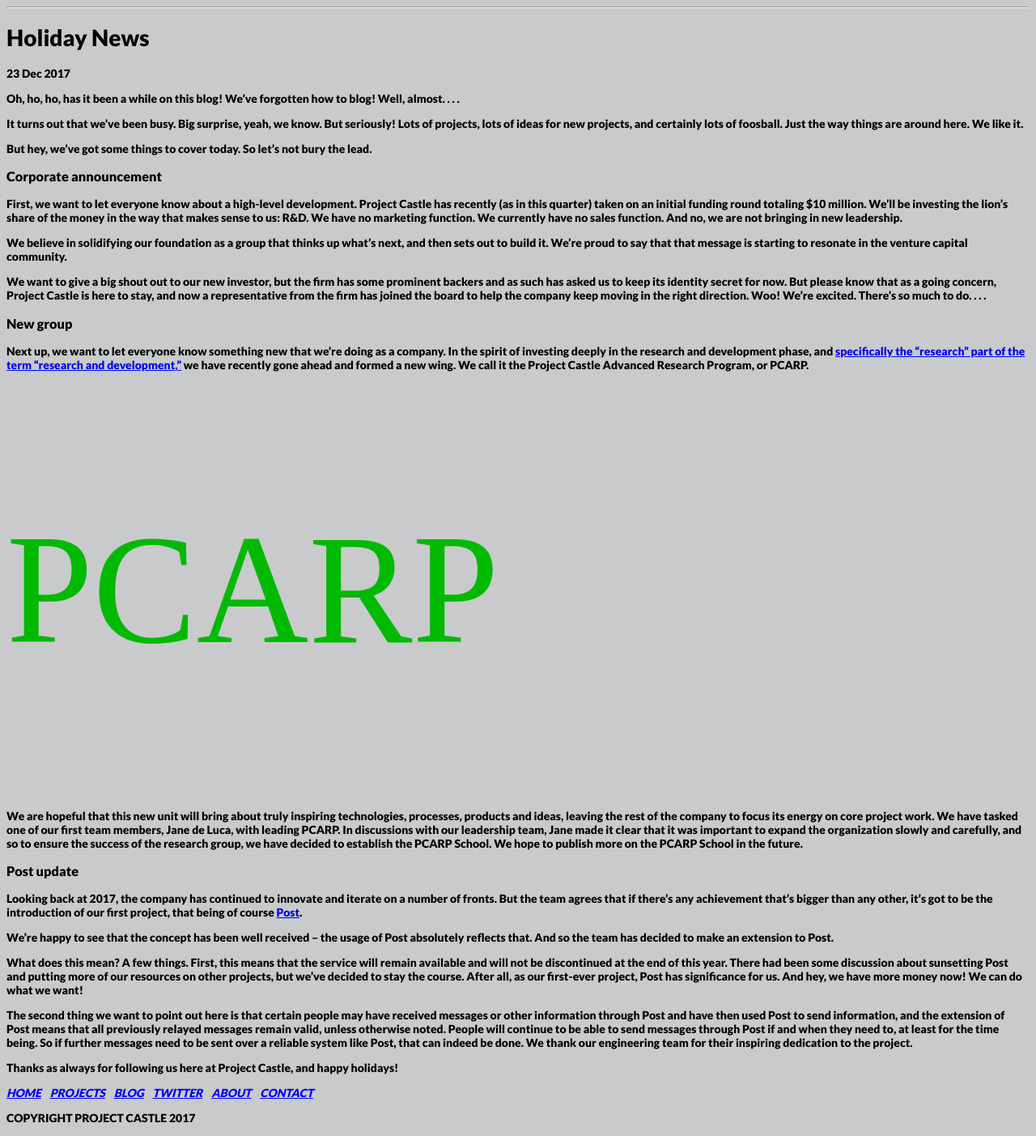
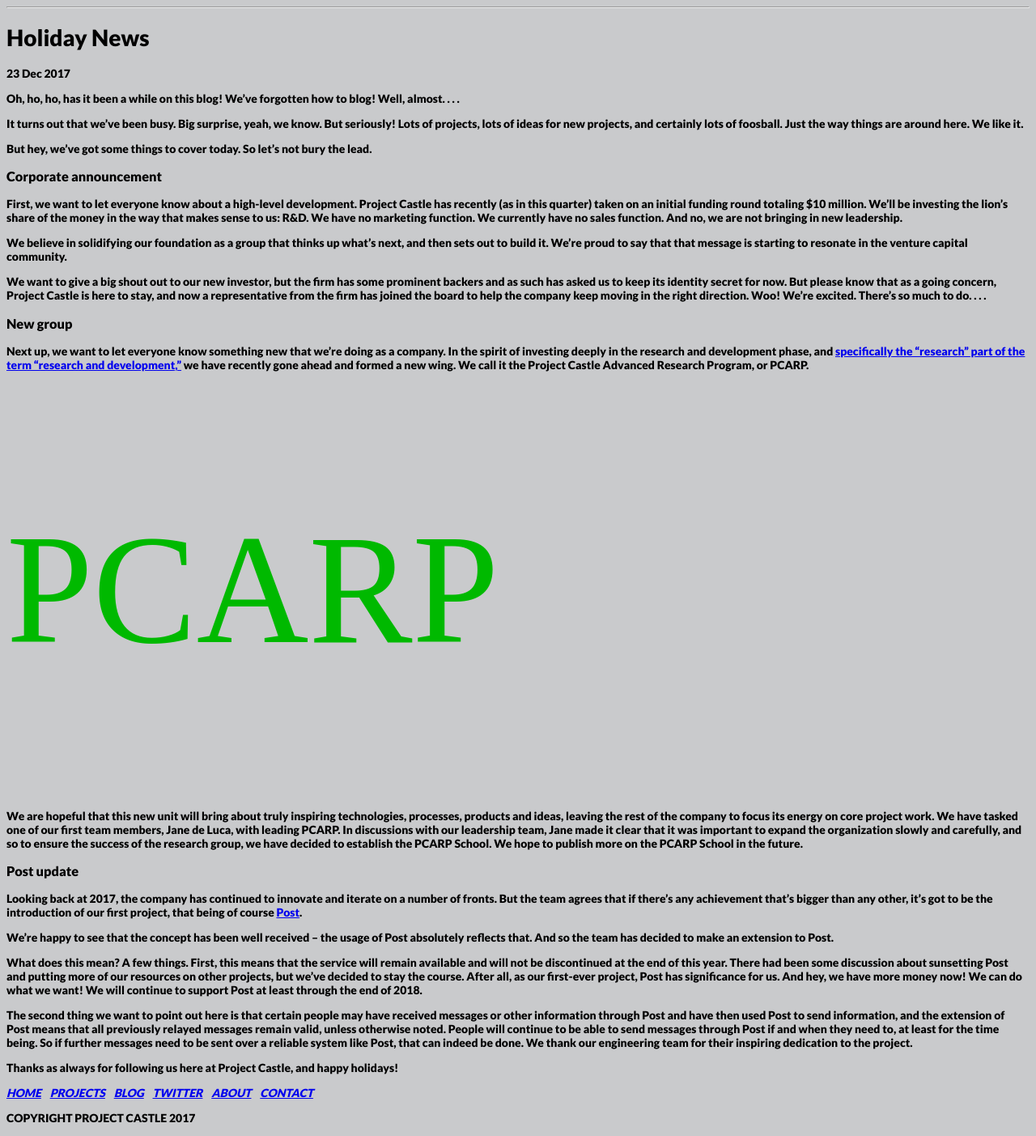
Before and after one commit to jx22/jx22.github.io, a Jekyll site: the page built from _posts/2017-12-23-Holiday-News.md, in a window 1280 px wide. Shown: the whole page at 81% size. Built offline with Jekyll 4.4.1, drawn with Linux system fonts in a browser that asks for light colours; some web fonts are replaced.

Commit message:
update blog post text

```diff
--- a/_posts/2017-12-23-Holiday-News.md
+++ b/_posts/2017-12-23-Holiday-News.md
@@ -32,7 +32,7 @@ Looking back at 2017, the company has continued to innovate and iterate on a num
 
 We're happy to see that the concept has been well received -- the usage of Post absolutely reflects that. And so the team has decided to make an extension to Post.
 
-What does this mean? A few things. First, this means that the service will remain available and will not be discontinued at the end of this year. There had been some discussion about sunsetting Post and putting more of our resources on other projects, but we've decided to stay the course. After all, as our first-ever project, Post has significance for us. And hey, we have more money now! We can do what we want!
+What does this mean? A few things. First, this means that the service will remain available and will not be discontinued at the end of this year. There had been some discussion about sunsetting Post and putting more of our resources on other projects, but we've decided to stay the course. After all, as our first-ever project, Post has significance for us. And hey, we have more money now! We can do what we want! We will continue to support Post at least through the end of 2018.
 
 The second thing we want to point out here is that certain people may have received messages or other information through Post and have then used Post to send information, and the extension of Post means that all previously relayed messages remain valid, unless otherwise noted. People will continue to be able to send messages through Post if and when they need to, at least for the time being. So if further messages need to be sent over a reliable system like Post, that can indeed be done. We thank our engineering team for their inspiring dedication to the project.
 
```
